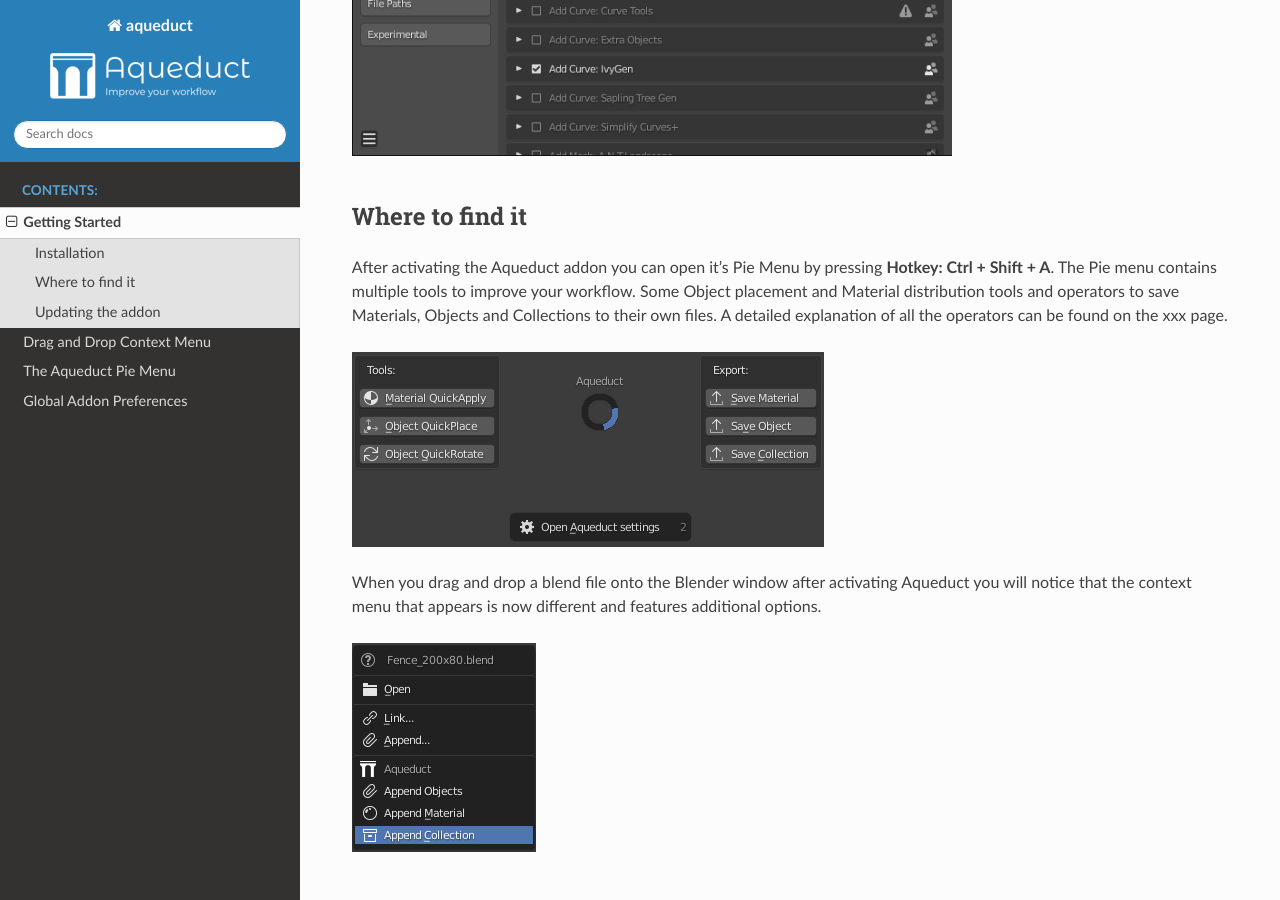
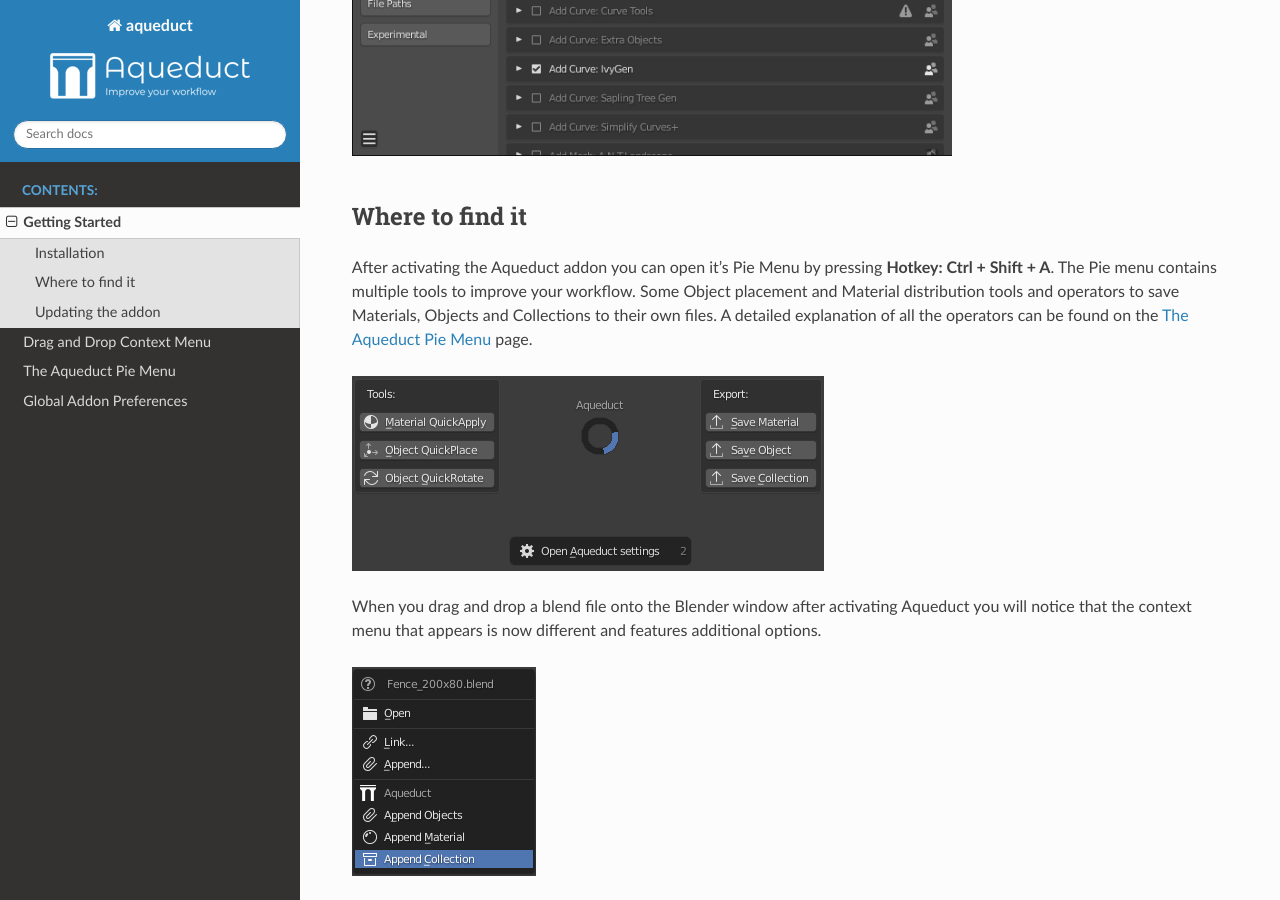
Before and after one commit to smokejohn/aqueduct-docs, a Sphinx documentation site: the page built from source/getting_started.rst, in a window 1280 px wide and 900 px high, scrolled down 727 px. Built offline with Sphinx 7.4.7 and the Read the Docs theme 2.0.0, drawn with Linux system fonts in a browser that asks for light colours.

Commit message:
fixes missing link on getting started page to the pie menu operator documentation

```diff
--- a/source/getting_started.rst
+++ b/source/getting_started.rst
@@ -20,7 +20,7 @@
 **Hotkey: Ctrl + Shift + A**. The Pie menu contains multiple tools to improve
 your workflow. Some Object placement and Material distribution tools and
 operators to save Materials, Objects and Collections to their own files.
-A detailed explanation of all the operators can be found on the xxx page.
+A detailed explanation of all the operators can be found on the :doc:`pie_menu` page.
 
 .. image:: ./_static/images/bl_gui_aqueduct_pie.png
 
--- a/source/index.rst
+++ b/source/index.rst
@@ -17,6 +17,7 @@
 --------------
 .. image:: ./_static/images/aqueduct_overview_1200x600.png
     :width: 600
+
 Aqueduct is a blender addon that strives to make the appending/linking and saving
 of 3D assets to an Asset Library fast and comfortable. It features a custom context
 menu (shown below) for when you drop .blend-files  on the viewport and the ability
```
